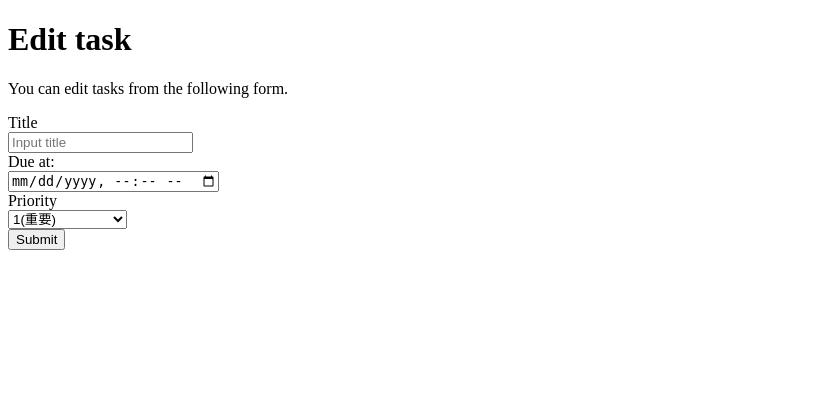
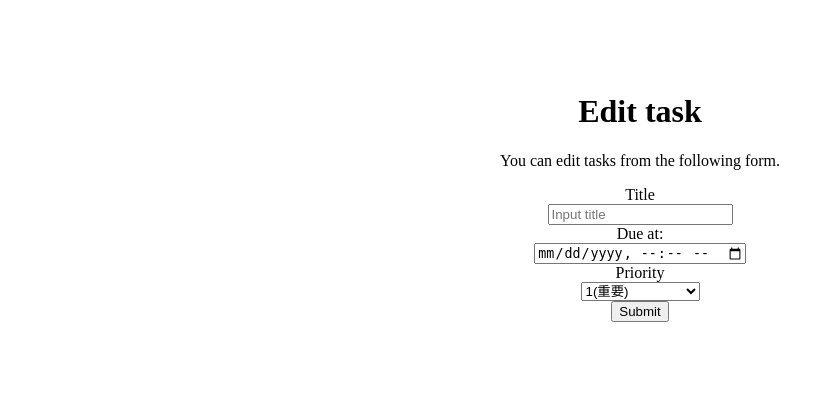
Before and after one commit to 1F102402563/django-test-exercise, a Django app: template todo/templates/todo/edit.html in a window 1280 px wide. Shown: the top 403 px of the page, without its empty margins (0-834 px from the left). Run offline with Django 5.2, Linux system fonts and the light colour scheme; the template is opened without the code that fills it, so the values that code supplies are empty.

Commit message:
edit.css追加

```diff
--- /dev/null
+++ b/todo/static/todo/css1/edit.css
@@ -0,0 +1,11 @@
+body{
+    background-color: rgb(255, 255, 255);
+    text-align: center;
+    list-style-position: inside;
+    padding: 5%;
+}
+ul {
+  list-style: none;
+  padding: 0;
+  width: 100%;
+}
--- a/todo/templates/todo/edit.html
+++ b/todo/templates/todo/edit.html
@@ -6,6 +6,7 @@
     <title>To Do Application</title>
     <meta charset="UTF-8">
     <meta name="author" content="INIAD">
+    <link href="{% static 'todo/css1/edit.css' %}" rel="stylesheet">
   </head>
 
   <body>
```
